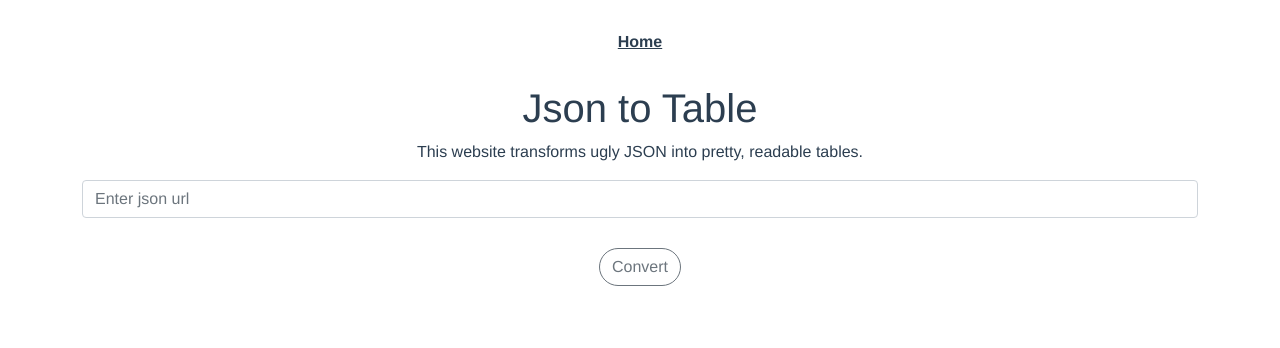
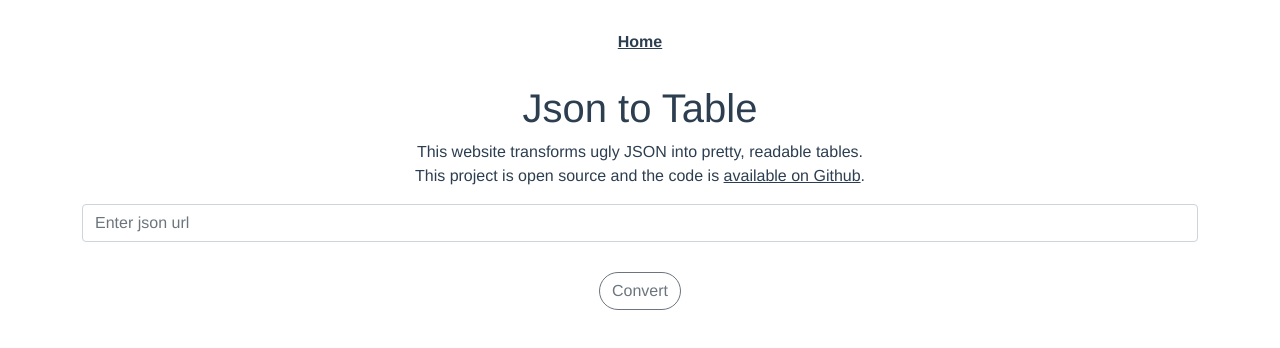
Before and after one commit to huishun98/json-table, a Vue app: page /json-table in a window 1280 px wide. Shown: the top 348 px of the page. Built offline with nearby package versions, Linux system fonts and the light colour scheme.

Commit message:
added link to code

```diff
--- a/src/App.vue
+++ b/src/App.vue
@@ -1,6 +1,6 @@
 <template>
   <div id="app" class="container-fluid">
-    <div id="nav">
+    <div id="nav" class="theme pad-30 bold-link">
       <router-link to="/">Home</router-link>
     </div>
     <router-view />
@@ -57,16 +57,20 @@
   margin: 20px;
 }
 
-#nav {
+.pad-30 {
   padding: 30px;
 }
 
-#nav a {
+.bold-link a {
   font-weight: bold;
-  color: #2c3e50;
 }
 
-#nav a.router-link-exact-active {
-  color: #42b983;
+.theme a {
+  color: var(--vue-dark-color);
+}
+
+.theme a.router-link-exact-active,
+.theme a:hover {
+  color: var(--vue-green-color);
 }
 </style>
--- a/src/views/Home.vue
+++ b/src/views/Home.vue
@@ -1,8 +1,12 @@
 <template>
-  <div class="container">
+  <div class="container theme">
     <h1>Json to Table</h1>
     <p>
-      This website transforms ugly JSON into pretty, readable tables.
+      This website transforms ugly JSON into pretty, readable tables. <br />
+      This project is open source and the code is
+      <a href="https://github.com/huishun98/json-table" target="_blank"
+        >available on Github</a
+      >.
     </p>
     <b-form-input
       v-model="queryUrl"
@@ -29,7 +33,7 @@ export default {
       if (this.queryUrl.length > 0) {
         this.$router.push({ name: "Url", params: { queryUrl: this.queryUrl } });
       } else {
-        alert("Please enter a URL!")
+        alert("Please enter a URL!");
       }
     },
   },
```
